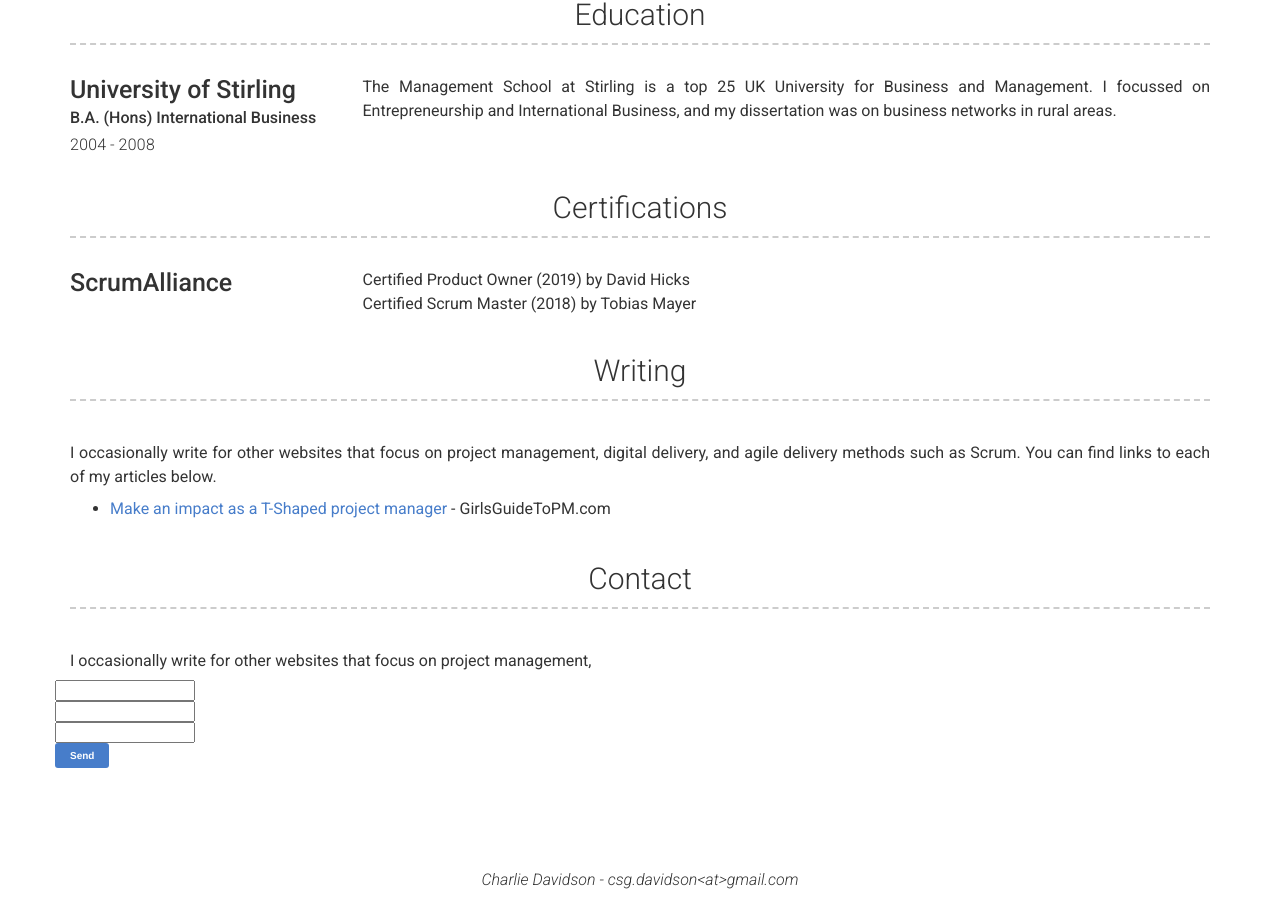
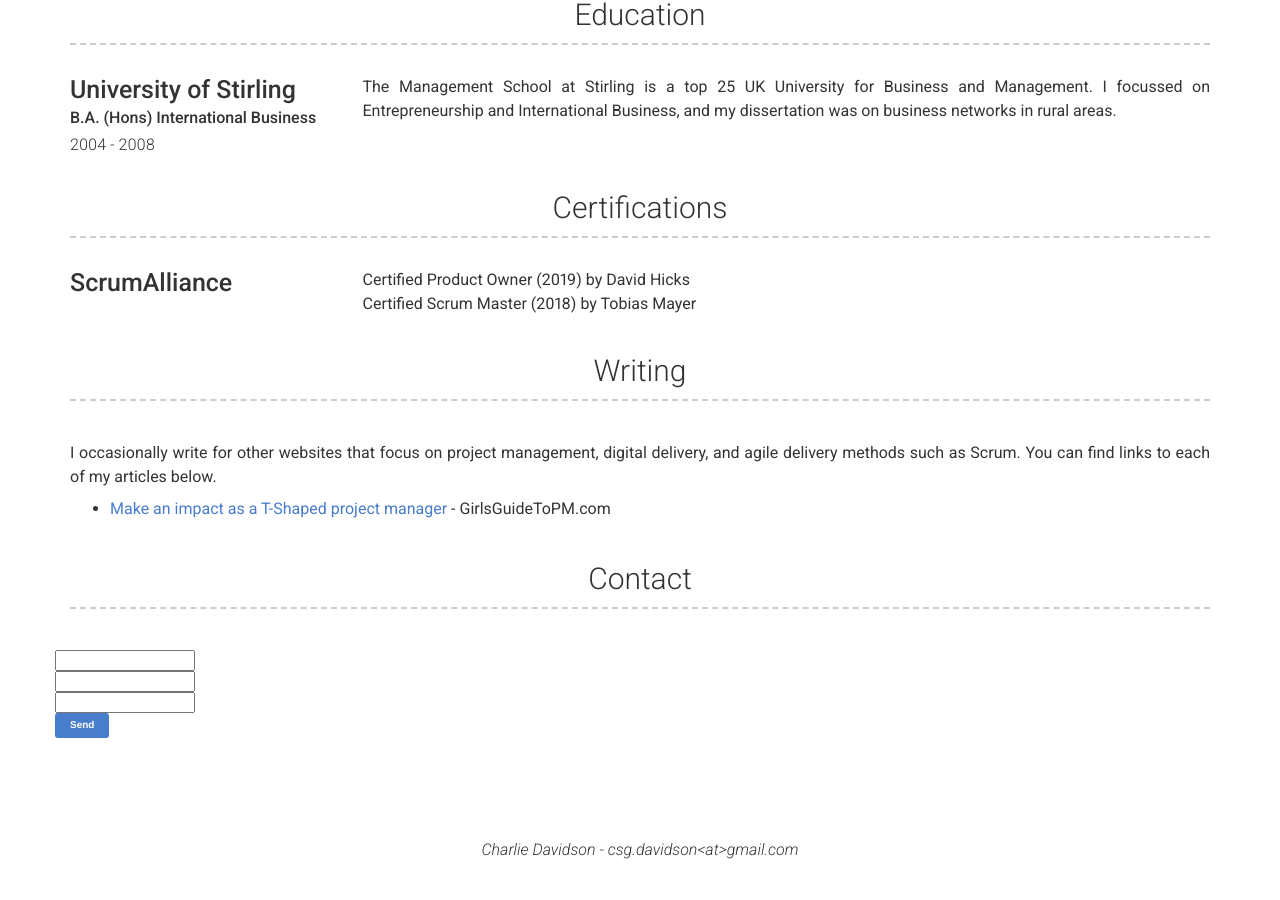
Before and after one commit to csgdavidson/Charlie-Davidson2, a Jekyll site: the page built from index.md, in a window 1280 px wide and 900 px high, scrolled down 1070 px. Built offline with Jekyll 4.4.1, drawn with Linux system fonts in a browser that asks for light colours; nearby versions of some CDN libraries; after the commit the page ends 1939 px from its top, so only the background shows below that.

Commit message:
Update _config.yml

```diff
--- a/_config.yml
+++ b/_config.yml
@@ -40,7 +40,6 @@ more_content: | # this will include new lines to allow paragraphs
 # Contact Section
 contact_title: Contact
 contact_content: | # this will include new lines to allow paragraphs
-  I occasionally write for other websites that focus on project management,
 
 # Footer
 footer_show_references: false
```
